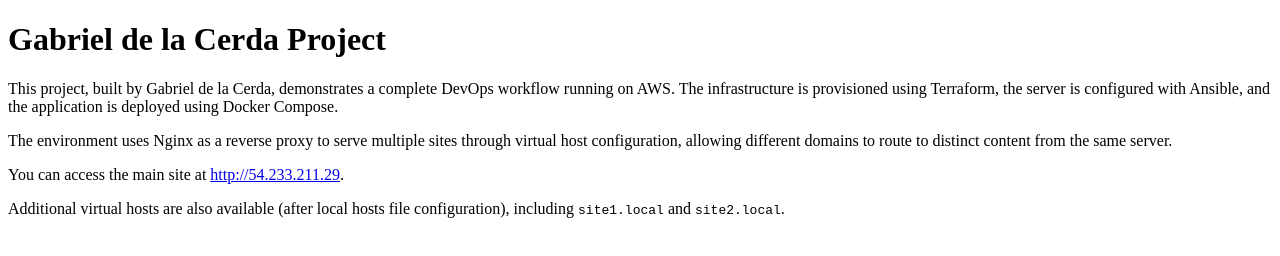
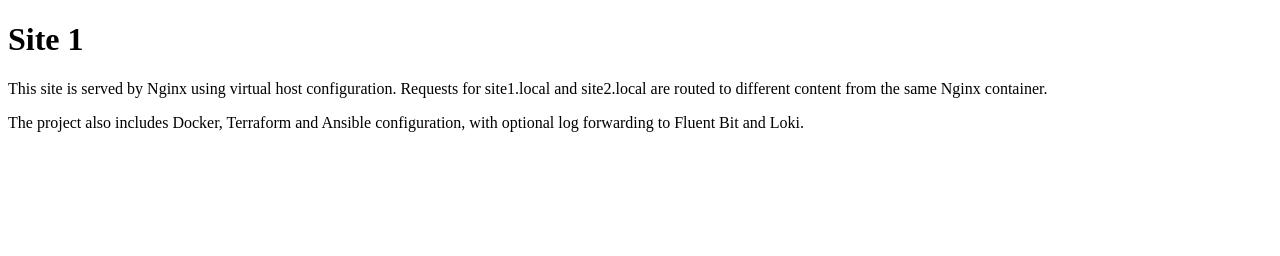
Before and after one commit to Gabrieldelacerda/nginx-multisite-lab-V2, a plain HTML site: page sites/site1/index.html in a window 1280 px wide. Drawn offline with Linux system fonts and the light colour scheme.

```diff
--- a/sites/site1/index.html
+++ b/sites/site1/index.html
@@ -4,27 +4,17 @@
   <title>Gabriel de la Cerda Project</title>
 </head>
 <body>
-  <h1>Gabriel de la Cerda Project</h1>
+  <h1>Site 1</h1>
 
   <p>
-    This project, built by Gabriel de la Cerda, demonstrates a complete DevOps workflow running on AWS.
-    The infrastructure is provisioned using Terraform, the server is configured with Ansible,
-    and the application is deployed using Docker Compose.
+    This site is served by Nginx using virtual host configuration.
+    Requests for site1.local and site2.local are routed to different content
+    from the same Nginx container.
   </p>
 
   <p>
-    The environment uses Nginx as a reverse proxy to serve multiple sites through virtual host configuration,
-    allowing different domains to route to distinct content from the same server.
-  </p>
-
-  <p>
-    You can access the main site at
-    <a href="http://54.233.211.29">http://54.233.211.29</a>.
-  </p>
-
-  <p>
-    Additional virtual hosts are also available (after local hosts file configuration),
-    including <code>site1.local</code> and <code>site2.local</code>.
+    The project also includes Docker, Terraform and Ansible configuration,
+    with optional log forwarding to Fluent Bit and Loki.
   </p>
 </body>
 </html>
```
Also changed, not shown: 4 other files.
